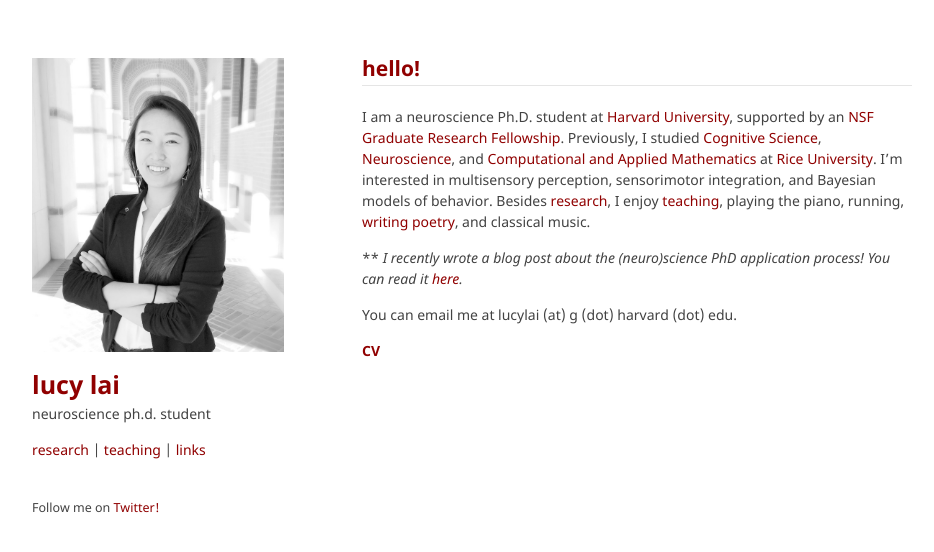
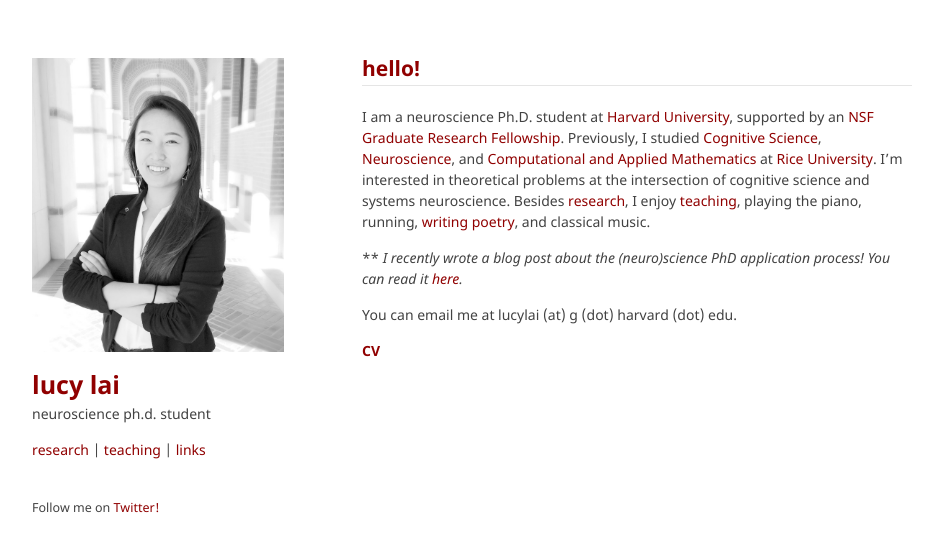
Before and after one commit to lucylai96/lucylai96.github.io, a Jekyll site: the page built from index.md, in a window 1280 px wide. Shown: the top 552 px of the page, without its empty margins (168-1102 px from the left). Built offline with Jekyll 4.4.1, drawn with Linux system fonts in a browser that asks for light colours; our own code applies the rules of GitHub Pages for plain Markdown files.

Commit message:
Update index.md

```diff
--- a/index.md
+++ b/index.md
@@ -1,6 +1,6 @@
 ## hello!
 ***
-I am a neuroscience Ph.D. student at [Harvard University](http://www.hms.harvard.edu/dms/neuroscience/index.html), supported by an [NSF Graduate Research Fellowship](https://www.nsfgrfp.org/). Previously, I studied [Cognitive Science](http://cogsci.rice.edu/), [Neuroscience](http://neuroscience.rice.edu), and [Computational and Applied Mathematics](http://www.caam.rice.edu/) at [Rice University](http://www.rice.edu/). I’m interested in multisensory perception, sensorimotor integration, and Bayesian models of behavior. Besides [research](./research.html), I enjoy [teaching](./teaching.html), playing the piano, running, [writing poetry](http://subcorticalsongs.wordpress.com/), and classical music.
+I am a neuroscience Ph.D. student at [Harvard University](http://www.hms.harvard.edu/dms/neuroscience/index.html), supported by an [NSF Graduate Research Fellowship](https://www.nsfgrfp.org/). Previously, I studied [Cognitive Science](http://cogsci.rice.edu/), [Neuroscience](http://neuroscience.rice.edu), and [Computational and Applied Mathematics](http://www.caam.rice.edu/) at [Rice University](http://www.rice.edu/). I’m interested in theoretical problems at the intersection of cognitive science and systems neuroscience. Besides [research](./research.html), I enjoy [teaching](./teaching.html), playing the piano, running, [writing poetry](http://subcorticalsongs.wordpress.com/), and classical music.
 
 ** *I recently wrote a blog post about the (neuro)science PhD application process! You can read it [here](https://lucyblogs.wordpress.com/2018/08/02/all-about-phd-applications/).*
 
```
